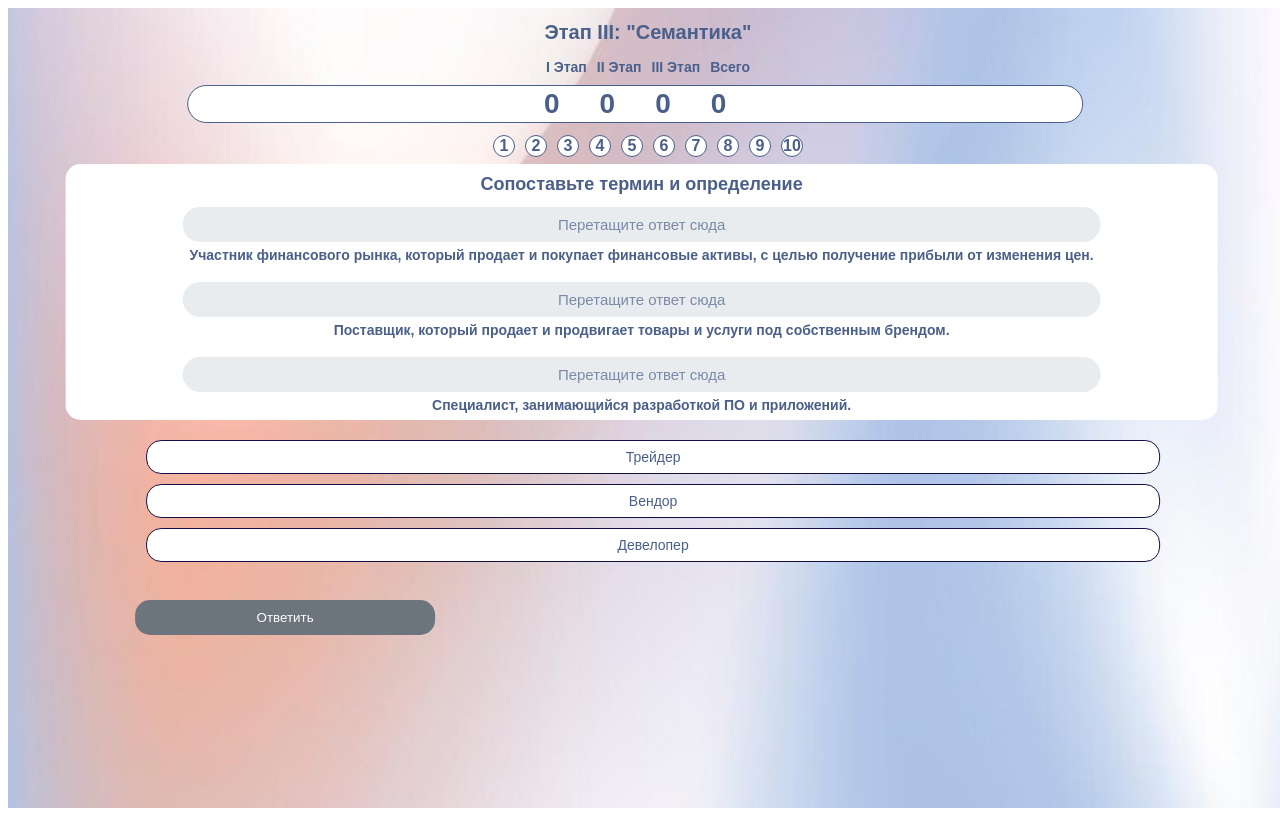
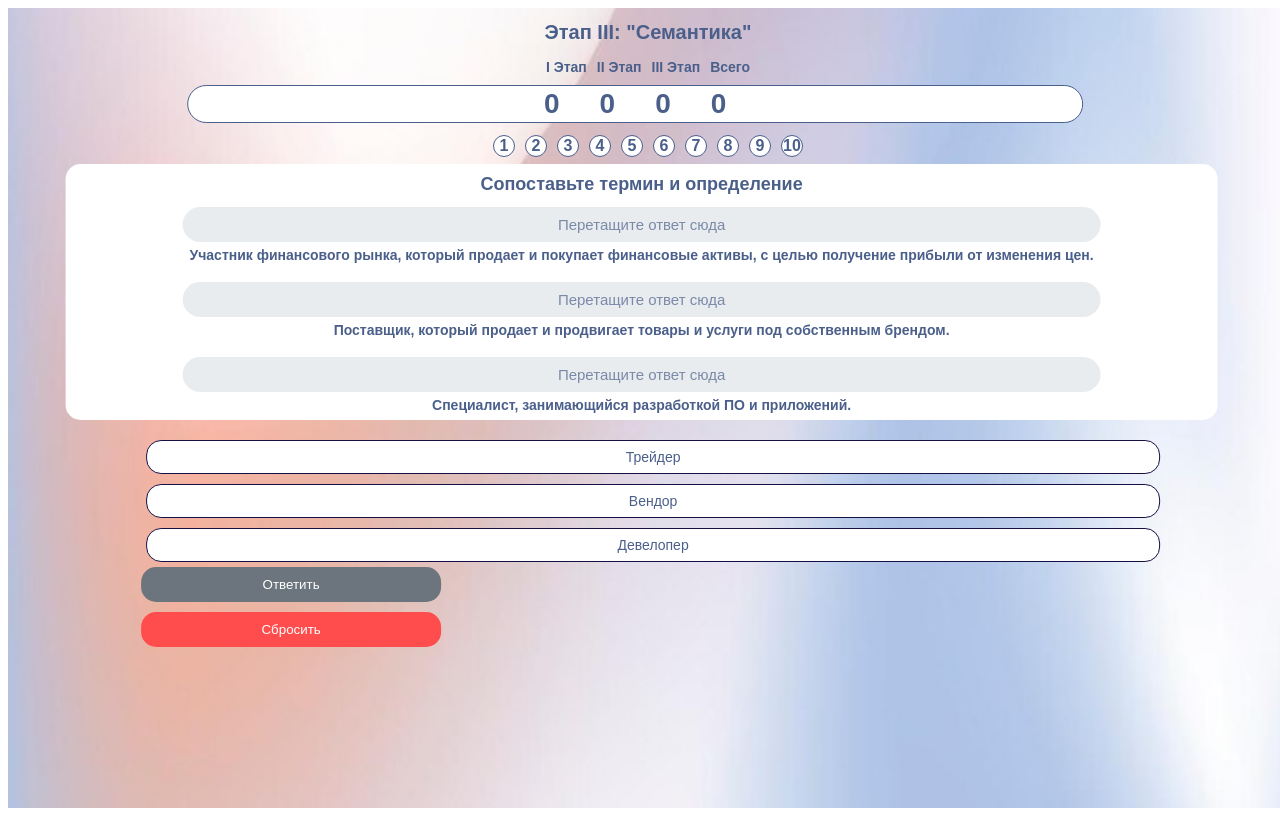
Before and after one commit to Ditrich79/Touch_buttons_VJ, a Vue app: page / in a window 1280 px wide. Built offline with nearby package versions, Linux system fonts and the light colour scheme.

Commit message:
добавлена кнопка сбросить

```diff
--- a/src/App.vue
+++ b/src/App.vue
@@ -62,6 +62,9 @@
       <button @click="checkAllAnswers" :disabled="!allAnswersDropped" class="check-button">
         Ответить
       </button>
+      <button @click="resetAnswers" :disabled="isChecked" class="reset-button">
+        Сбросить
+      </button>
     </div>
 
 
@@ -96,7 +99,7 @@ export default {
       questionStatus: {}, // Хранит статус правильности ответов
       isDragging: false,
       draggingAnswerStyle: {},
-      // allAnswersDropped: false
+      isChecked: false,
     };
   },
   computed: {
@@ -114,6 +117,25 @@ export default {
 
         question.dropzoneStyle = { active: true };
       }
+    },
+
+    resetAnswers() {
+      // Сбрасываем все droppedAnswers и hasDroppedAnswer для вопросов
+      this.questions.forEach(question => {
+        question.droppedAnswer = null;
+        question.hasDroppedAnswer = false;
+      });
+
+      // Восстанавливаем все ответы
+      this.answers = [
+        { text: 'Трейдер', question: 'Участник финансового рынка, который продает и покупает финансовые активы, с целью получение прибыли от изменения цен.' },
+        { text: 'Вендор', question: 'Поставщик, который продает и продвигает товары и услуги под собственным брендом.' },
+        { text: 'Девелопер', question: 'Специалист, занимающийся разработкой ПО и приложений.' }
+      ];
+
+      // Сбрасываем статус правильности ответов
+      this.questionStatus = {};
+      this.isChecked = false; // Сбрасываем состояние проверки
     },
 
     resetDropzone(question) {
@@ -208,12 +230,13 @@ export default {
 
     checkAllAnswers() {
       this.questionStatus = {}; // Сброс статуса перед проверкой
+      this.isChecked = true; // Устанавливаем состояние проверки в true
 
       const answers = [
         { text: 'Трейдер', question: 'Участник финансового рынка, который продает и покупает финансовые активы, с целью получение прибыли от изменения цен.' },
         { text: 'Вендор', question: 'Поставщик, который продает и продвигает товары и услуги под собственным брендом.' },
         { text: 'Девелопер', question: 'Специалист, занимающийся разработкой ПО и приложений.' }
-      ]
+      ];
 
       this.questions.forEach(question => {
         const correctAnswer = answers.find(a => a.question.trim() === question.text.trim());
@@ -366,7 +389,7 @@ export default {
   transition: background-color 0.3s;
   z-index: 1000;
   width: 300px;
-  transform: translateX(-2%);
+  /* transform: translateX(-2%); */
 }
 
 .check-button:disabled {
@@ -480,4 +503,22 @@ html, body {
   height: 100%;
   width: 100%;
 }
+
+.reset-button {
+  padding: 10px 15px;
+  background-color: #ff4d4d; /* Красный цвет для кнопки сброса */
+  color: white;
+  border: none;
+  cursor: pointer;
+  border-radius: 15px;
+  margin-top: 10px; /* Отступ сверху */
+  transition: background-color 0.3s;
+  z-index: 1000;
+  width: 300px;
+}
+
+.reset-button:hover {
+  background-color: #ff1a1a; /* Темнее при наведении */
+}
+
 </style>
```
